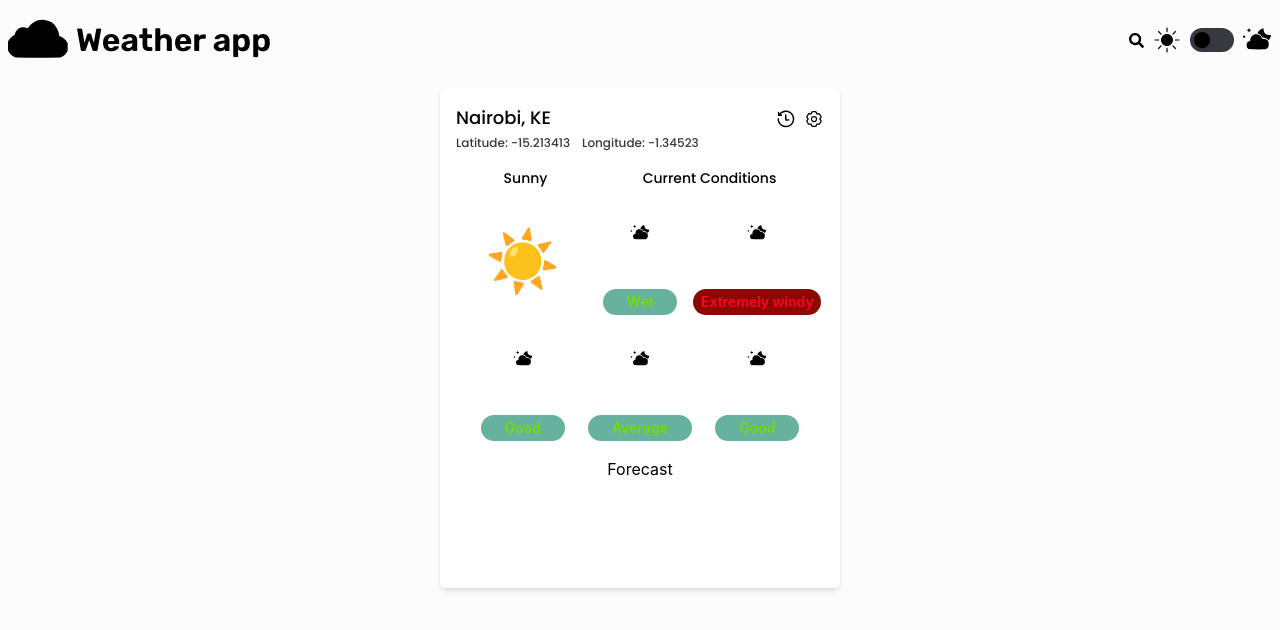
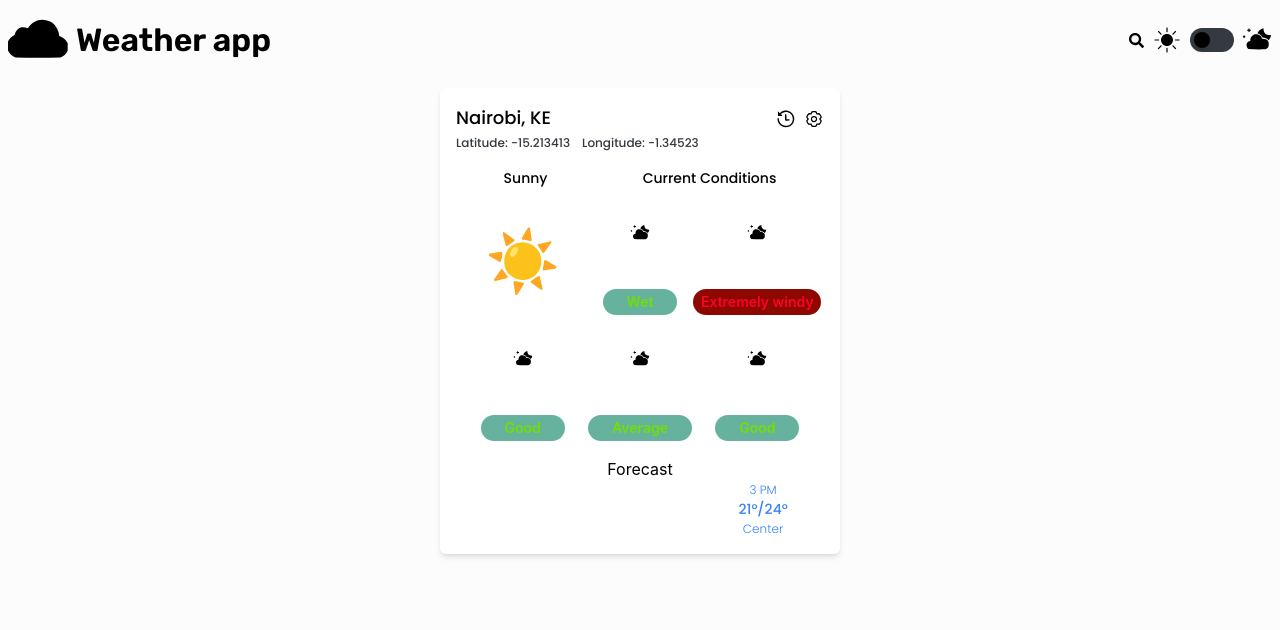
Before and after one commit to Dev-VictorK/react-weather-app, a React (Vite) app: page / in a window 1280 px wide. Shown: the top 630 px of the page. Built offline with nearby package versions, Linux system fonts and the light colour scheme.

Commit message:
centering is a ithc

```diff
--- a/src/App.css
+++ b/src/App.css
@@ -1,38 +1,22 @@
-.App {
-  text-align: center;
+.scrollbar::-webkit-scrollbar {
+  width: 12px;
+  height: 8px;
 }
 
-.App-logo {
-  height: 40vmin;
-  pointer-events: none;
+.scrollbar::-webkit-scrollbar-track {
+  background: #343A40;
+  border-radius: 6px;
 }
 
-@media (prefers-reduced-motion: no-preference) {
-  .App-logo {
-    animation: App-logo-spin infinite 20s linear;
-  }
+.scrollbar::-webkit-scrollbar-track:hover {
+  background: #313141;
 }
 
-.App-header {
-  background-color: #282c34;
-  min-height: 100vh;
-  display: flex;
-  flex-direction: column;
-  align-items: center;
-  justify-content: center;
-  font-size: calc(10px + 2vmin);
-  color: white;
+.scrollbar::-webkit-scrollbar-button {
+  display: none;
 }
 
-.App-link {
-  color: #61dafb;
+.scrollbar::-webkit-scrollbar-thumb:hover {
+  background-color: #FFFFFF;
+  display: block;
 }
-
-@keyframes App-logo-spin {
-  from {
-    transform: rotate(0deg);
-  }
-  to {
-    transform: rotate(360deg);
-  }
-}
--- a/src/Widget.jsx
+++ b/src/Widget.jsx
@@ -5,8 +5,16 @@ import Temperature from "./Temperature";
 
 function Widget(props) {
 
+    window.addEventListener("load", () => {
+        const container = document.querySelector(".snap-x");
+        const active = document.querySelector("#active");
+        container.scrollLeft =
+            active.offsetLeft - container.offsetWidth / 2 + active.offsetWidth / 2;
+    });
+
+
     return (
-        <div className="rounded-md shadow-md bg-white dark:bg-cardDark p-4 h-[500px] w-[400px] text-white">
+        <div className="rounded-md shadow-md bg-white dark:bg-cardDark p-4 h-auto w-[400px] text-white">
             <div className="flex flex-row justify-between">
                 <div>
                     <h1 className="text-black dark:text-paleWhite text-lg font-poppins font-medium">Nairobi, KE</h1>
@@ -66,7 +74,7 @@ function Widget(props) {
                     </svg>
                     <p className="text-[18px] font-poppins">20</p>
                     <p className="text-[10px] font-poppins font-extralight">km/h</p>
-                    <span className="mt-1 w-32 py-[3px] bg-dRed text-tdRed rounded-full text-sm font-semibold">Extremely windy</span>
+                    <span className="mt-1 w-32 py-[3px] bg-dRed text-tdRed text-center rounded-full text-sm font-semibold">Extremely windy</span>
                 </div>
 
                 {/* Air Quality Index */}
@@ -114,6 +122,66 @@ function Widget(props) {
             <div className="flex flex-row items-center justify-center">
                 <h1 className="text-md dark:text-white text-black">Forecast</h1>
             </div>
+            <div className="flex flex-row overflow-x-auto mx-4 gap-x-1 scrollbar snap-x snap-mandatory scroll-smooth">
+                <div className="flex flex-col snap-start items-center">
+                    <p className="font-poppins font-light text-[12px]">12 PM</p>
+                    <p className="font-poppins font-medium text-[14px]">21°/24°</p>
+                    <p className="font-poppins font-light text-[12px]">Celsius</p>
+                </div>
+                <div className="flex flex-col snap-start items-center">
+                    <p className="font-poppins font-light text-[12px]">12 PM</p>
+                    <p className="font-poppins font-medium text-[14px]">21°/24°</p>
+                    <p className="font-poppins font-light text-[12px]">Celsius</p>
+                </div>
+                <div className="flex flex-col snap-start items-center">
+                    <p className="font-poppins font-light text-[12px]">12 PM</p>
+                    <p className="font-poppins font-medium text-[14px]">21°/24°</p>
+                    <p className="font-poppins font-light text-[12px]">Celsius</p>
+                </div>
+                <div className="flex flex-col snap-start items-center">
+                    <p className="font-poppins font-light text-[12px]">12 PM</p>
+                    <p className="font-poppins font-medium text-[14px]">21°/24°</p>
+                    <p className="font-poppins font-light text-[12px]">Celsius</p>
+                </div>
+                <div className="flex flex-col snap-start items-center">
+                    <p className="font-poppins font-light text-[12px]">12 PM</p>
+                    <p className="font-poppins font-medium text-[14px]">21°/24°</p>
+                    <p className="font-poppins font-light text-[12px]">Celsius</p>
+                </div>
+                <div className="flex flex-col snap-start items-center" id="active">
+                    <p className="font-poppins font-light text-[12px] text-blue-500">3 PM</p>
+                    <p className="font-poppins font-medium text-[14px] text-blue-500">21°/24°</p>
+                    <p className="font-poppins font-light text-[12px] text-blue-500">Center</p>
+                </div>
+                <div className="flex flex-col snap-start items-center">
+                    <p className="font-poppins font-light text-[12px]">12 PM</p>
+                    <p className="font-poppins font-medium text-[14px]">21°/24°</p>
+                    <p className="font-poppins font-light text-[12px]">Celsius</p>
+                </div>
+                <div className="flex flex-col snap-start items-center">
+                    <p className="font-poppins font-light text-[12px]">12 PM</p>
+                    <p className="font-poppins font-medium text-[14px]">21°/24°</p>
+                    <p className="font-poppins font-light text-[12px]">Celsius</p>
+                </div>
+                <div className="flex flex-col snap-start items-center">
+                    <p className="font-poppins font-light text-[12px]">12 PM</p>
+                    <p className="font-poppins font-medium text-[14px]">21°/24°</p>
+                    <p className="font-poppins font-light text-[12px]">Celsius</p>
+                </div>
+                <div className="flex flex-col snap-start items-center">
+                    <p className="font-poppins font-light text-[12px]">12 PM</p>
+                    <p className="font-poppins font-medium text-[14px]">21°/24°</p>
+                    <p className="font-poppins font-light text-[12px]">Celsius</p>
+                </div>
+                <div className="flex flex-col snap-start items-center">
+                    <p className="font-poppins font-light text-[12px]">12 PM</p>
+                    <p className="font-poppins font-medium text-[14px]">21°/24°</p>
+                    <p className="font-poppins font-light text-[12px]">Celsius</p>
+                </div>
+
+
+
+            </div>
         </div>
     )
 }
```
